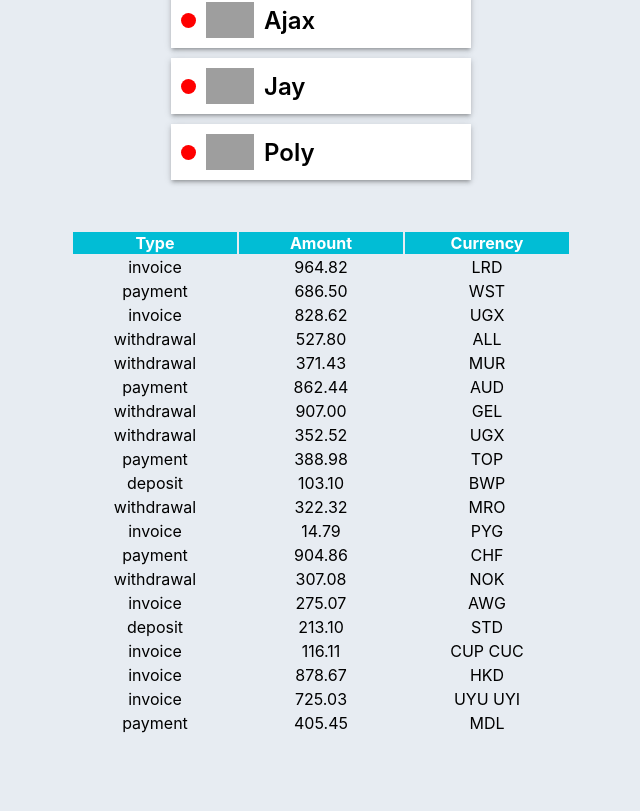
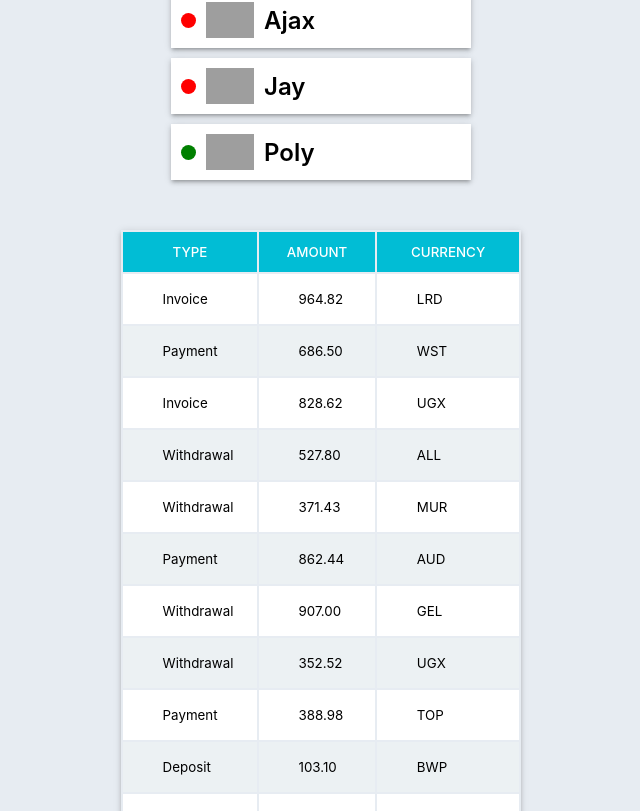
Before and after one commit to OlegAndreiev/goit-react-hw-01-components, a React (Create React App) app: page / in a window 1280 px wide. Shown: the part 842-1653 px from the top of the page, without its empty margins (319-959 px from the left). Before the commit the page ends 1578 px from the top, so only its background shows below. Built offline with nearby package versions, Linux system fonts and the light colour scheme; grey boxes are pictures that could not be loaded.

Commit message:
Almost final

```diff
--- a/src/components/FriendList/FriendList.js
+++ b/src/components/FriendList/FriendList.js
@@ -1,17 +1,19 @@
-// import PropTypes from 'prop-types';
-
-// import friends from '../../friends.json';
 import css from './FriendList.module.css';
 export const FriendsList = props => {
   return (
     <section className={css.friendsList}>
-      <ul key="FrendList" className={css.friendList}>
+      <ul key="FriendList" className={css.friendList}>
         {props.friends.map(el => (
           <li className={css.friendListItem} key={el.id}>
-            {/* <span className={el.isOnline ? 'isOnline' : 'isOffline'}></span> */}
             <span
-              className={css.status}
-              style={{ backgroundColor: 'red' }}
+              className="status"
+              style={{
+                backgroundColor: el.isOnline ? 'red' : 'green',
+                width: '15px',
+                height: '15px',
+                borderRadius: '50%',
+                marginLeft: '10px',
+              }}
             ></span>
             <img
               className="friend-list-avatar"
@@ -20,7 +22,6 @@ export const FriendsList = props => {
               width="48"
             />
             <p className={css.name}>{el.name}</p>
-            {/* isOnline={el.isOnline} */}
           </li>
         ))}
       </ul>
--- a/src/components/FriendList/FriendList.module.css
+++ b/src/components/FriendList/FriendList.module.css
@@ -1,21 +1,3 @@
-.status {
-  /* padding: 10px; */
-  width: 15px;
-  height: 15px;
-  border-radius: 50%;
-  margin-left: 10px;
-}
-
-.isOnline {
-  /* composes: status; */
-  background-color: green;
-}
-
-.isOffline {
-  /* composes: status; */
-  background-color: red;
-}
-
 .name {
   color: black;
   font-size: x-large;
--- a/src/components/TransactionHistory/TransactionHistory.css
+++ b/src/components/TransactionHistory/TransactionHistory.css
@@ -1,21 +1,37 @@
-.transactions {
-  width: 500px;
-}
-.transaction-history {
-  width: 100%;
-  text-align: center;
+table {
+  width: 400px;
+  /* margin: 0 auto 40px auto; */
+  margin-bottom: 50px;
+  box-shadow: rgb(0 0 0 / 20%) 0px 3px 3px -2px,
+    rgb(0 0 0 / 14%) 0px 3px 4px 0px, rgb(0 0 0 / 12%) 0px 1px 8px 0px;
 }
 
 thead {
+  height: 40px;
   background-color: #01bdd5;
-  color: white;
-  padding-top: 10px;
+  color: #fff;
 }
 
-tr {
-  width: 10px;
+thead th {
+  font-weight: 500;
+  font-size: smaller;
 }
 
-th {
-  width: 33.3%;
+tbody tr {
+  height: 50px;
+  background-color: #fff;
 }
+
+tbody tr:nth-child(2n) {
+  background-color: #ecf1f3;
+}
+
+tbody td {
+  padding-left: 10%;
+  font-size: smaller;
+}
+
+tbody td:nth-child(2n) {
+  padding-right: 10%;
+  text-align: end;
+}
--- a/src/components/TransactionHistory/TransactionHistory.js
+++ b/src/components/TransactionHistory/TransactionHistory.js
@@ -1,23 +1,21 @@
-// import transactions from '../../transactions.json';
 import PropTypes from 'prop-types';
 import './TransactionHistory.css';
 export const TransactionHistory = props => {
-  //   console.dir(props);
   return (
     <section className="transactions">
       <table className="transaction-history">
         <thead className="table">
           <tr>
-            <th>Type</th>
-            <th>Amount</th>
-            <th>Currency</th>
+            <th>{'Type'.toUpperCase()}</th>
+            <th>{'Amount'.toUpperCase()}</th>
+            <th>{'Currency'.toUpperCase()}</th>
           </tr>
         </thead>
 
         <tbody>
           {props.items.map(el => (
             <tr key={el.id}>
-              <td>{el.type}</td>
+              <td>{el.type.charAt(0).toUpperCase() + el.type.slice(1)}</td>
               <td>{el.amount}</td>
               <td>{el.currency}</td>
             </tr>
```
